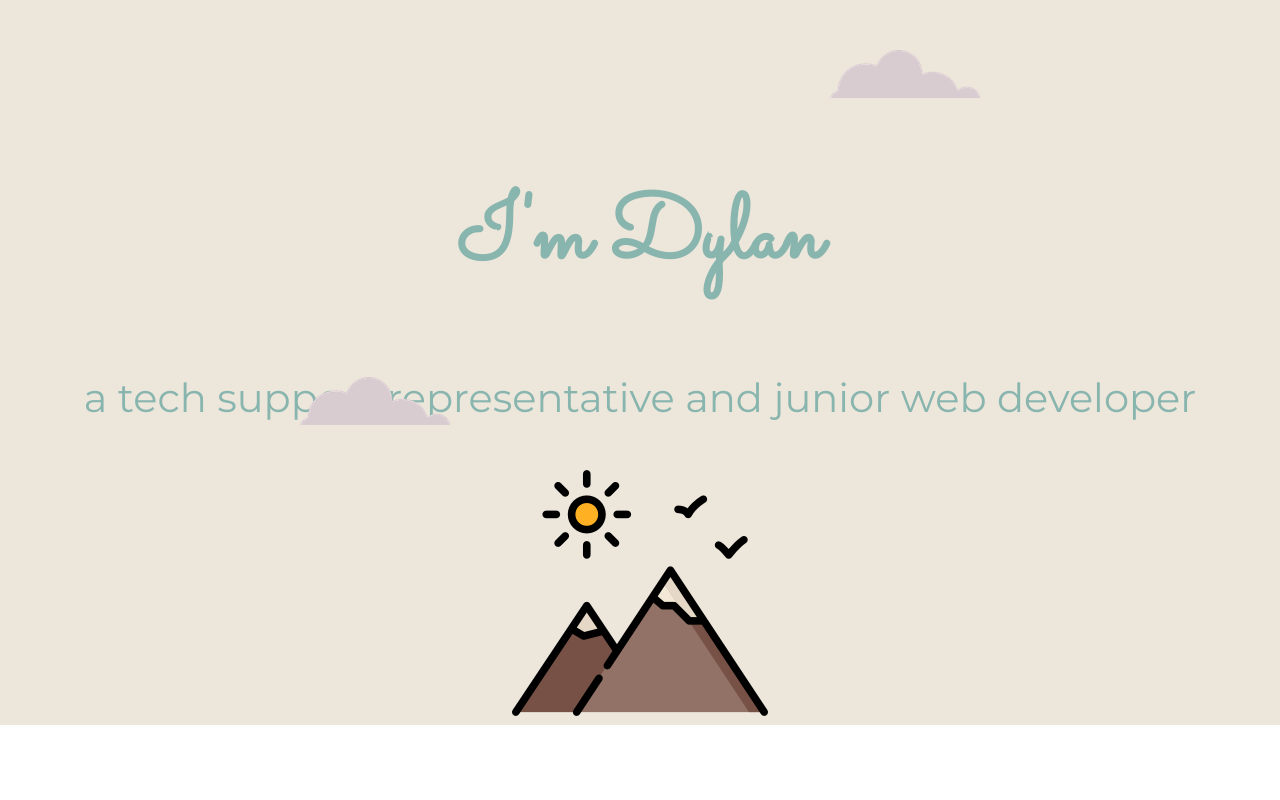
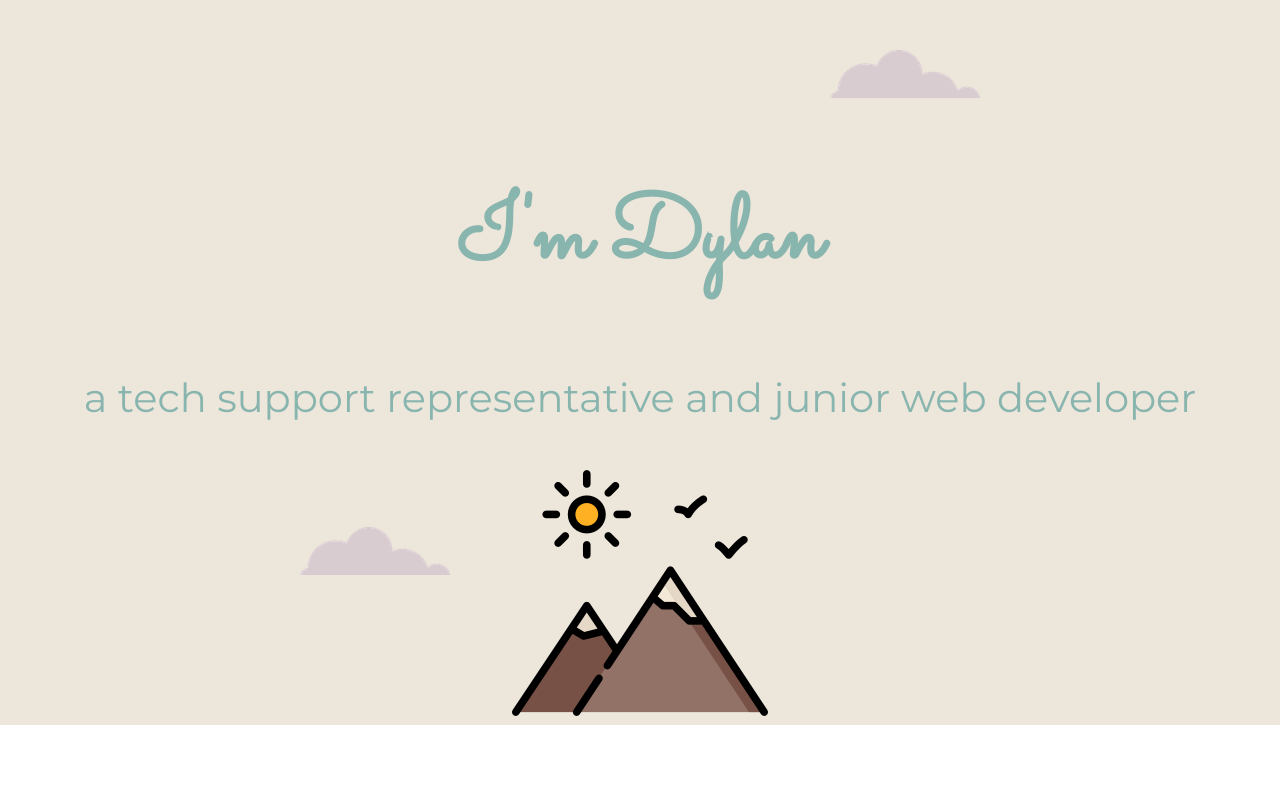
Before and after one commit to dylanmed/CV, a plain HTML site: page index.html in a window 1280 px wide. Shown: the top 800 px of the page. Drawn offline with Linux system fonts and the light colour scheme.

Commit message:
changing a cloud

```diff
--- a/css/styles.css
+++ b/css/styles.css
@@ -142,7 +142,7 @@ hr{
 .bottom{
   position: absolute;
   left: 300px;
-  bottom: 300px;
+  bottom: 150px;
 }
 .top{
   position: absolute;
```
